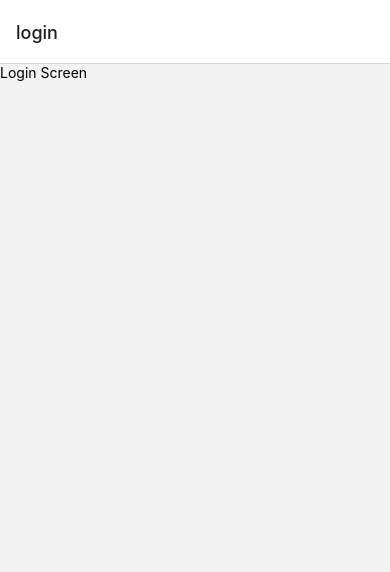
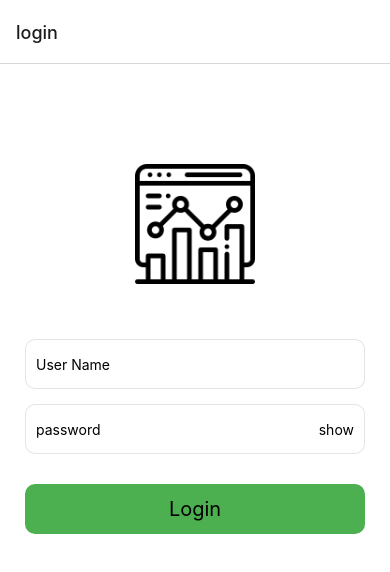
Before and after one commit to Gamal-Shaban/AnalyticsDemo, a React Native app: screen /login in a window 390 px wide. Shown: the top 572 px of the page. Built offline with nearby package versions, Linux system fonts and the light colour scheme.

Commit message:
add login screen

```diff
--- a/src/components/input.js
+++ b/src/components/input.js
@@ -1,13 +1,14 @@
 import React, {useState} from 'react';
 import {StyleSheet, Text, TextInput, View} from 'react-native';
 
-export const Input = ({password}) => {
+export const Input = ({password, ...props}) => {
   const [showPassword, setShowPassword] = useState(false);
   return (
     <View style={styles.container}>
       <TextInput
         secureTextEntry={password && !showPassword}
         style={styles.input}
+        {...props}
       />
       {password && (
         <Text onPress={() => setShowPassword(!showPassword)}>
@@ -23,15 +24,17 @@ const styles = StyleSheet.create({
     flexDirection: 'row',
     backgroundColor: 'white',
     alignSelf: 'stretch',
-    height: 45,
+    height: 50,
     alignItems: 'center',
     borderRadius: 10,
-    borderColor: 'rgba(0,0,0,0.07)',
+    borderColor: 'rgba(0,0,0,0.1)',
+    borderWidth: 1,
+    marginTop: 15,
+    paddingHorizontal: 10,
   },
   input: {
     flex: 1,
-    paddingHorizontal: 10,
-    marginHorizontal: 10,
+    marginRight: 10,
     color: 'black',
   },
 });
--- a/src/navigation/index.js
+++ b/src/navigation/index.js
@@ -1,15 +1,18 @@
 import {NavigationContainer} from '@react-navigation/native';
 import {createNativeStackNavigator} from '@react-navigation/native-stack';
 import React from 'react';
-import {Text, View} from 'react-native';
-import {Input} from '../components/input';
+import {Text, TouchableOpacity, View} from 'react-native';
+import {useDispatch, useSelector} from 'react-redux';
+import {logOut} from '../redux/slices/authSlice';
 import {LoginScreen} from '../screens/loginScreen';
 
 function HomeScreen() {
+  const dispatch = useDispatch();
   return (
     <View style={{flex: 1, alignItems: 'center', justifyContent: 'center'}}>
-      <Input password />
-      <Text>Home Screen</Text>
+      <TouchableOpacity onPress={() => dispatch(logOut())}>
+        <Text>logout</Text>
+      </TouchableOpacity>
     </View>
   );
 }
@@ -17,11 +20,22 @@ function HomeScreen() {
 const Stack = createNativeStackNavigator();
 
 export const Navigation = () => {
+  const {userData} = useSelector(state => ({
+    userData: state.user?.userData,
+  }));
+  console.log('userData', userData);
   return (
     <NavigationContainer>
       <Stack.Navigator>
-        <Stack.Screen name="login" component={LoginScreen} />
-        <Stack.Screen name="home" component={HomeScreen} />
+        {userData?.token ? (
+          <>
+            <Stack.Screen name="home" component={HomeScreen} />
+          </>
+        ) : (
+          <>
+            <Stack.Screen name="login" component={LoginScreen} />
+          </>
+        )}
       </Stack.Navigator>
     </NavigationContainer>
   );
--- a/src/redux/slices/authSlice.js
+++ b/src/redux/slices/authSlice.js
@@ -1,18 +1,40 @@
 // authSlice.js
 import {createSlice} from '@reduxjs/toolkit';
+const userList = [
+  {token: 'abc123', username: 'test1', password: '123'},
+  {token: 'def456', username: 'test2', password: '1234'},
+  {token: 'ghi789', username: 'test3', password: '12345'},
+];
 
 const authSlice = createSlice({
   name: 'auth',
   initialState: {
     userData: null,
+    errorMessage: null,
   },
   reducers: {
-    changeLoginFirstTime(state, action) {
-      state.loginFirstTime = action.payload;
+    login(state, action) {
+      console.log('action: ' + action);
+      state.errorMessage = null;
+      const getUser = userList?.find(
+        user =>
+          user.username === action?.payload?.username &&
+          user.password === action?.payload.password,
+      );
+      if (getUser) {
+        alert(getUser);
+        state.userData = getUser;
+      } else {
+        state.errorMessage = 'Invalid username or password';
+      }
+    },
+    logOut(state) {
+      state.userData = null;
+      state.errorMessage = null;
     },
   },
 });
 
-export const {changeLoginFirstTime} = authSlice.actions;
+export const {login, logOut} = authSlice.actions;
 
 export default authSlice.reducer;
--- a/src/screens/loginScreen/index.js
+++ b/src/screens/loginScreen/index.js
@@ -1,8 +1,39 @@
-import {useNavigation} from '@react-navigation/native';
-import React from 'react';
-import {Text} from 'react-native';
+import React, {useState} from 'react';
+import {Image, Text, TouchableOpacity, View} from 'react-native';
+import {useDispatch, useSelector} from 'react-redux';
+import {Input} from '../../components/input';
+import {login} from '../../redux/slices/authSlice';
+import {styles} from './styles';
 
 export const LoginScreen = () => {
-  const {navigate} = useNavigation();
-  return <Text onPress={() => navigate('home')}>Login Screen</Text>;
+  const dispatch = useDispatch();
+  const {errorMessage} = useSelector(state => ({
+    errorMessage: state.user?.errorMessage,
+  }));
+  const [username, setUsername] = useState(null);
+  const [password, setPassword] = useState(null);
+
+  return (
+    <View style={styles.container}>
+      <Image
+        source={require('../../images/analytics.png')}
+        style={styles.logo}
+      />
+      <Input placeholder={'User Name'} onChangeText={setUsername} />
+      <Input password placeholder={'password'} onChangeText={setPassword} />
+
+      {errorMessage && <Text style={styles.errorMessage}>{errorMessage}</Text>}
+      <TouchableOpacity
+        style={styles.loginButton}
+        onPress={() => {
+          if (username && password) {
+            dispatch(login({username: username.toLowerCase(), password}));
+          } else {
+            alert('Please fill all fields');
+          }
+        }}>
+        <Text style={styles.loginText}>Login</Text>
+      </TouchableOpacity>
+    </View>
+  );
 };
--- a/src/screens/loginScreen/styles.js
+++ b/src/screens/loginScreen/styles.js
@@ -1,3 +1,35 @@
 import {StyleSheet} from 'react-native';
 
-export const styles = StyleSheet.create({});
+export const styles = StyleSheet.create({
+  container: {
+    flex: 1,
+    alignSelf: 'stretch',
+    alignItems: 'center',
+    backgroundColor: 'white',
+    paddingHorizontal: 25,
+  },
+  logo: {
+    height: 120,
+    width: 120,
+    marginTop: 100,
+    marginBottom: 40,
+  },
+  loginButton: {
+    height: 50,
+    alignSelf: 'stretch',
+    alignItems: 'center',
+    justifyContent: 'center',
+    backgroundColor: '#4CAF50',
+    borderRadius: 10,
+    marginTop: 30,
+  },
+  loginText: {
+    fontSize: 20,
+  },
+  errorMessage: {
+    textAlign: 'center',
+    fontSize: 16,
+    color: 'red',
+    marginTop: 20,
+  },
+});
```
Also changed, not shown: src/images/analytics.png (added).
